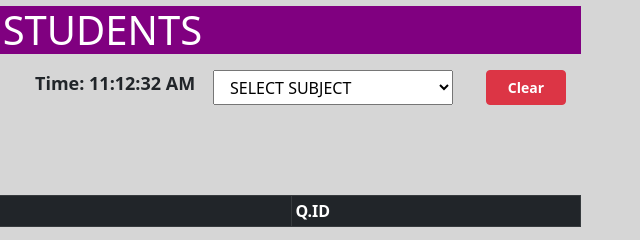
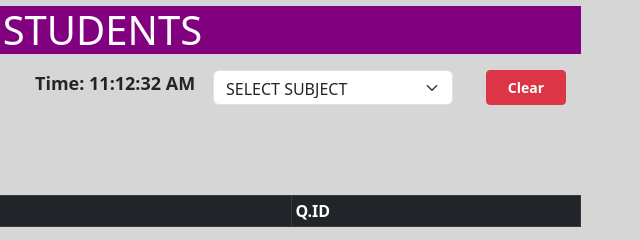
Before and after one commit to iamrajnish07/Markify, a plain HTML site: page index.html in a window 1280 px wide. Shown: the part 2377-2617 px from the top of the page, 617-1257 px from the left. Drawn offline with nearby package versions, Linux system fonts and the light colour scheme.

Commit message:
update this

```diff
--- a/index.html
+++ b/index.html
@@ -3,7 +3,7 @@
 <head>
     <meta charset="UTF-8">
     <meta name="viewport" content="width=device-width, initial-scale=1.0">
-    <title>Markify | Attendance Management System</title>
+    <title>Markify | Attendance Record System</title>
     <link href="https://cdn.jsdelivr.net/npm/bootstrap@5.3.0/dist/css/bootstrap.min.css" rel="stylesheet">
     <link rel="stylesheet" href="style.css">
     <link rel="website icon" type="png" href="green-check.png">
@@ -44,15 +44,15 @@
                     <p id="date" class="col-sm-2"></p>
                     <p id="day" class="col-sm-2"></p>
                     <p id="time" class="col-sm-2"></p>
-                    <select class="col-sm-2" >
+                    <select class="col-sm-2 form-select" >
                         <option>SELECT SUBJECT</option>
-                        <option>Linux and Open Source</option>
-                        <option>Data Structure & Programming</option>
-                        <option>Database Management System</option>
-                        <option>Digital Electronics</option>
-                        <option>Discrete Design Structure</option>
-                        <option>Communication and Professional Skills III</option>
-                        <option>Data Structure Programming Lab</option>
+                        <option>OOPs with Java</option>
+                        <option>Computer Network</option>
+                        <option>Theory of Automata & Formal Language</option>
+                        <option>OOPs with Java LAB</option>
+                        <option>Computer Network LAB</option>
+                        <option>Employability Skills I</option>
+                        <option>Introduction to Software Engineering</option>
                     </select>
                     <button class="btn btn-danger col-sm-1 btn-sm" onclick="clearSelectedTable()">Clear</button>
                     <button class="btn btn-primary col-sm-1 btn-sm" onclick="downloadTableAsImage()">Download</button>
--- a/script.js
+++ b/script.js
@@ -1,7 +1,7 @@
  // Sample student data with set information
  const students = [
+     { id: "24030901", name: "ABHISHEK KUMAR", set:"A"},
     { id: "23030838", name: "AHMAD ZAID", set:"A"},
-    { id: "24030901", name: "ABHISHEK KUMAR", set:"A"},
     { id: "23030847", name: "ANAS", set:"A"},
     { id: "23030825", name: "ANIMESH KUMAR", set:"A"},
     { id: "23030861", name: "ANISHA KUMARI JHA", set:"A"},
@@ -76,7 +76,7 @@
 const studentTable = document.getElementById("studentTable");
 const selectedTable = document.getElementById("selectedTable");
 
-// Populate the main table with student data
+// Populate the main table with student data >>>>>>>>>>>>>>>>>>>>>>>>>>>>>>><<<<<<<<<<<<<<<<<<<<<<<<<<<<<<<<<<<<<<
 function populateTable(filter = "all") {
     studentTable.innerHTML = ""; // Clear existing rows
     students.forEach((student, index) => {
@@ -103,7 +103,7 @@ function populateTable(filter = "all") {
     restoreSelection();
 }
 
-// Restore selected rows from localStorage
+// Restore selected rows from localStorage >>>>>>>>>>>>>>>>>>>>>>>>>>>>>>><<<<<<<<<<<<<<<<<<<<<<<<<<<<<<<<<<<<<<
 function restoreSelection() {
     const savedSelections = JSON.parse(localStorage.getItem("selectedStudents")) || [];
     const checkboxes = document.querySelectorAll(".rowCheckbox");
```
